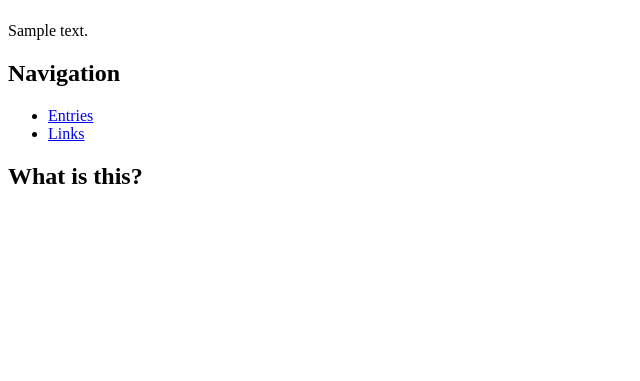
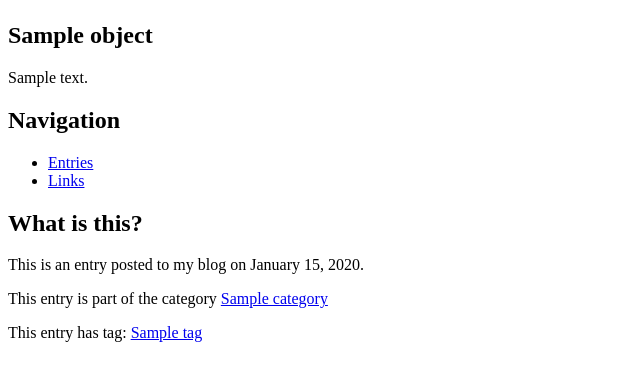
Before and after one commit to rrw4/django_cms, a Django app: template templates/django_blog/entry_detail.html in a window 1280 px wide. Shown: the part 58-439 px from the top of the page, without its empty margins (0-640 px from the left). Run offline with Django 3.2, Linux system fonts and the light colour scheme; the template is opened without the code that fills it: most values are stand-ins (such as "Sample title", 1, 10 or a date in 2020).

Commit message:
extend entry_detail template from base_entries

```diff
--- a/templates/django_blog/entry_detail.html
+++ b/templates/django_blog/entry_detail.html
@@ -1,5 +1,34 @@
-{% extends "django_blog/base.html" %}
+{% extends "django_blog/base_entries.html" %}
+
+{% block title %}{{ block.super }} | {{ object.title }}{% endblock %}
 
 {% block content %}
+<h2>{{ object.title }}</h2>
 {{ object.body_html|safe }}
 {% endblock %}
+
+{% block whatis %}
+<p>This is an entry posted to my blog on {{ object.pub_date|date:"F j, Y" }}.</p>
+
+{% if object.categories.count %}
+    <p>This entry is part of the categor{{ object.categories.count|pluralize:"y,ies" }}
+    {% for category in object.categories.all %}
+        <a href="{{ category.get_absolute_url }}">{{ category.title }}</a>
+        {% if forloop.last %}{% else %}
+        {% ifequal forloop.revcounter0 1 %}and {% else %}, {% endifequal %}
+        {% endif %}
+    {% endfor %}
+    </p>
+{% else %}
+    <p>This entry isn't part of any categories.</p>
+{% endif %}
+{% if object.tags.count %}
+    <p>This entry has tag{{ object.tags.count|pluralize }}:
+    {% for tag in object.tags.all %}
+        <a href="{{ tag.get_absolute_url }}">{{ tag.title }}</a>
+    {% endfor %}
+    </p>
+{% else %}
+    <p>This entry doesn't have any tags.</p>
+{% endif %}
+{% endblock %}
```
